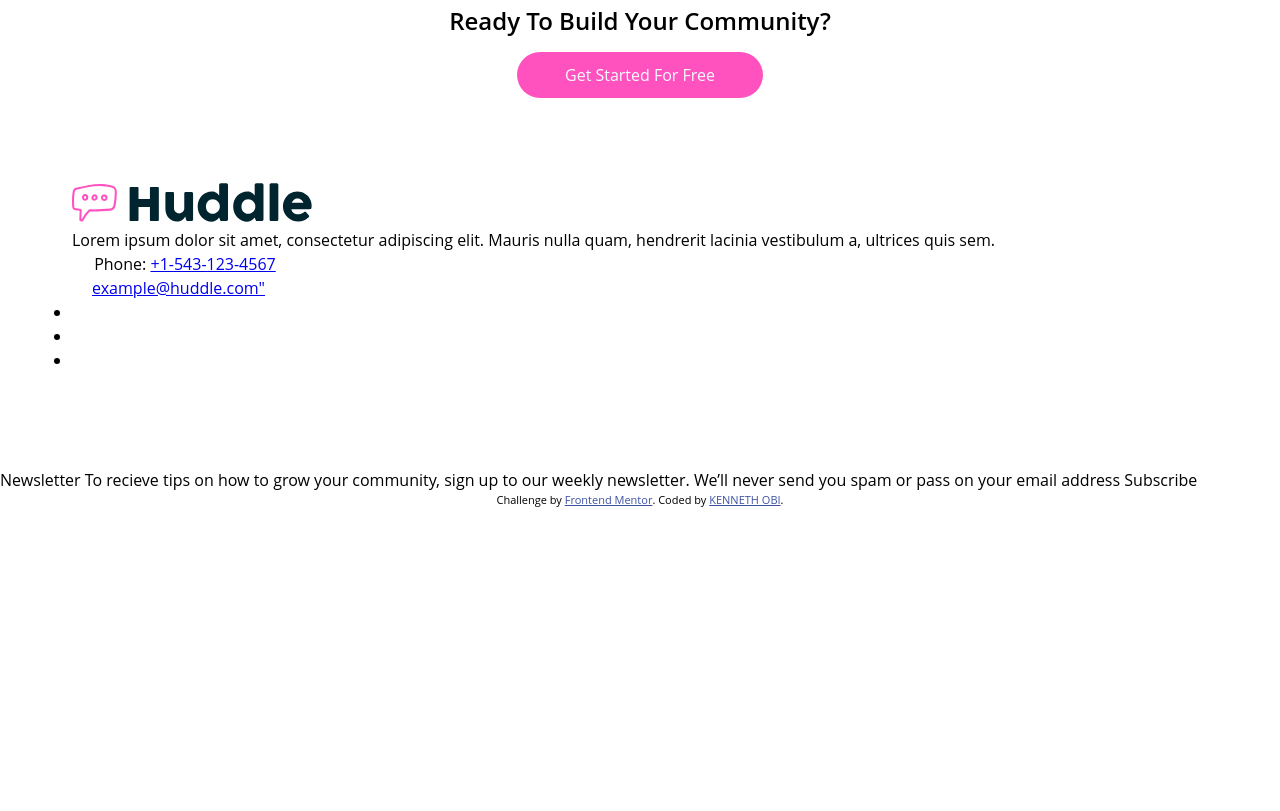
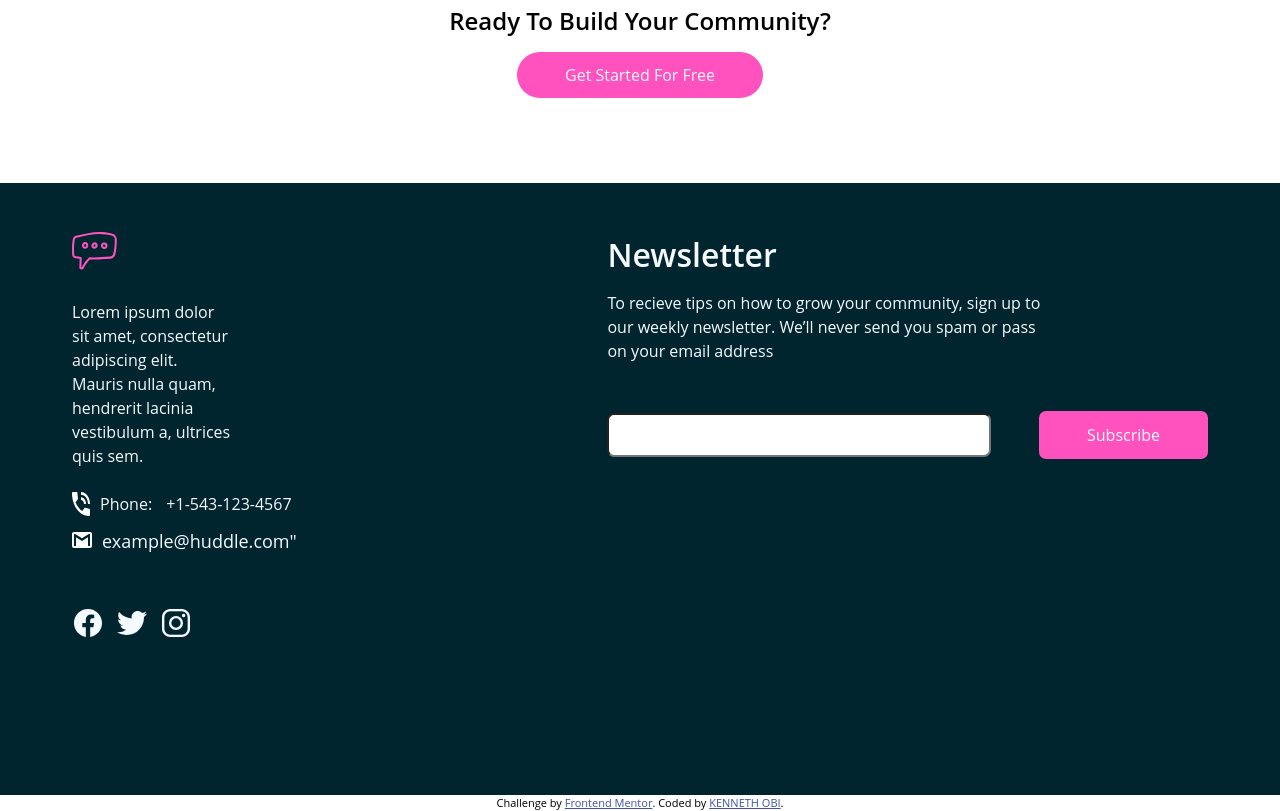
Before and after one commit to kennyoungC/huddle-landing-page-with-curved-sections-master, a plain HTML site: page index.html in a window 1280 px wide. Shown: the part 2889-3700 px from the top of the page. Before the commit the page ends 3397 px from the top, so only its background shows below. Drawn offline with nearby package versions, Linux system fonts and the light colour scheme.

Commit message:
commit
done with the desktop preview except for the background image

```diff
--- a/index.html
+++ b/index.html
@@ -17,6 +17,14 @@
       href="https://fonts.googleapis.com/css2?family=Inter:wght@400;500;700&family=Rubik:wght@400;500;600;700&display=swap"
       rel="stylesheet"
     />
+    <script
+      type="module"
+      src="https://unpkg.com/ionicons@5.5.2/dist/ionicons/ionicons.esm.js"
+    ></script>
+    <script
+      nomodule=""
+      src="https://unpkg.com/ionicons@5.5.2/dist/ionicons/ionicons.js"
+    ></script>
 
     <title>Frontend Mentor | Huddle landing page with curved sections</title>
 
@@ -52,6 +60,7 @@
           </p>
           <div><a class="get-started" href="#">Get Started For Free</a></div>
         </div>
+
       </section>
       <section class="section-mockup">
         <div class="img-box container">
@@ -157,22 +166,22 @@
     </main>
     <footer class="section-footer">
       <div class="container section-footer-box">
-        <div class="footer-text-box">
+        <div class="footer-box">
         <img src="images/logo.svg" alt="logo image" />
-        <p>
+        <p class="footer-text-box">
           Lorem ipsum dolor sit amet, consectetur adipiscing elit. Mauris nulla
           quam, hendrerit lacinia vestibulum a, ultrices quis sem.
         </p>
-        <p>
+        <p class="phone">
           <img src="images/icon-phone.svg" alt="a Phone logo">
           <span>Phone:
-          <a href="tel:+1-543-123-4567">
+          <a class="tel" href="tel:+1-543-123-4567">
                +1-543-123-4567</span
             ></a
           >
         </p>
         <p>
-          <img src="images/icon-email.svg" alt="an email icon" /><span><a href="mailto:example@huddle.com">example@huddle.com"</a></span
+          <img src="images/icon-email.svg" alt="an email icon" /><span><a class="email" href="mailto:example@huddle.com">example@huddle.com"</a></span
           >
 
         </p>
@@ -184,12 +193,20 @@
           </ul>
         </div>
       </div>
+      <div >
+        <p class="sub-header hpclass">Newsletter</p>
+        <p class="sub-header-text hpclass">To recieve tips on how to grow your community, sign up to our
+          weekly newsletter. We’ll never send you spam or pass on your email address</p>
+          <div class="footer-cta-box">
+            <input class="footer-input" type="text">
+            <a class="subscribe" href="#">Subscribe</a>
+          </div>
+      </div>
       </div>
     </footer>
 
-    Newsletter To recieve tips on how to grow your community, sign up to our
-    weekly newsletter. We’ll never send you spam or pass on your email address
-    Subscribe
+
+
 
     <footer>
       <p class="attribution">
--- a/style.css
+++ b/style.css
@@ -100,9 +100,6 @@ body {
   text-align: center;
 }
 .first-illustration {
-  background-image: url(images/bg-section-bottom-desktop-1.svg);
-  background-image: url(images/bg-section-bottom-desktop-2.svg);
-  background-size: cover;
 }
 .third-illustration-box,
 .first-illustration-box {
@@ -112,6 +109,7 @@ body {
   gap: 2.4rem;
 }
 .first-illustration-text-box {
+  position: relative;
 }
 .sub-header {
   font-size: 3.2rem;
@@ -141,3 +139,72 @@ body {
   font-weight: 600;
   margin-bottom: 2.4rem;
 }
+
+.footer-text-box {
+  text-align: start;
+}
+.social-icons {
+  list-style: none;
+  display: flex;
+  gap: 1.2rem;
+  font-size: 3.2rem;
+}
+.footer-text-box {
+  /* display: inline-block; */
+  width: 30%;
+  margin: 2.4rem 0;
+  color: hsl(207, 100%, 98%);
+}
+.tel,
+.email {
+  text-decoration: none;
+  color: hsl(207, 100%, 98%);
+  margin-left: 1rem;
+}
+.email {
+  display: inline-block;
+  margin-top: 1.2rem;
+  margin-bottom: 4.8rem;
+  font-size: 1.8rem;
+}
+
+.hpclass {
+  color: hsl(207, 100%, 98%);
+}
+.phone {
+  color: hsl(207, 100%, 98%);
+  display: flex;
+  gap: 1rem;
+}
+.social-links {
+  text-decoration: none;
+  color: hsl(207, 100%, 98%);
+}
+.section-footer {
+  background-color: hsl(192, 100%, 9%);
+  padding: 4.8rem 0;
+}
+.footer-input {
+  width: 100%;
+  height: 4.4rem;
+  border-radius: 0.7rem;
+  background-color: #fff;
+}
+.section-footer-box {
+  display: flex;
+  justify-content: space-between;
+  align-items: flex-start;
+}
+.footer-cta-box {
+  display: flex;
+  gap: 4.8rem;
+  align-items: center;
+  margin: 4.8rem 0;
+}
+.subscribe {
+  text-decoration: none;
+  color: hsl(207, 100%, 98%);
+  padding: 1.2rem 4.8rem;
+  background-color: hsl(322, 100%, 66%);
+  border-radius: 0.7rem;
+}
```
Also changed, not shown: images/bg-section-bottom-desktop-1.svg, images/wave-haikei.svg (added).
